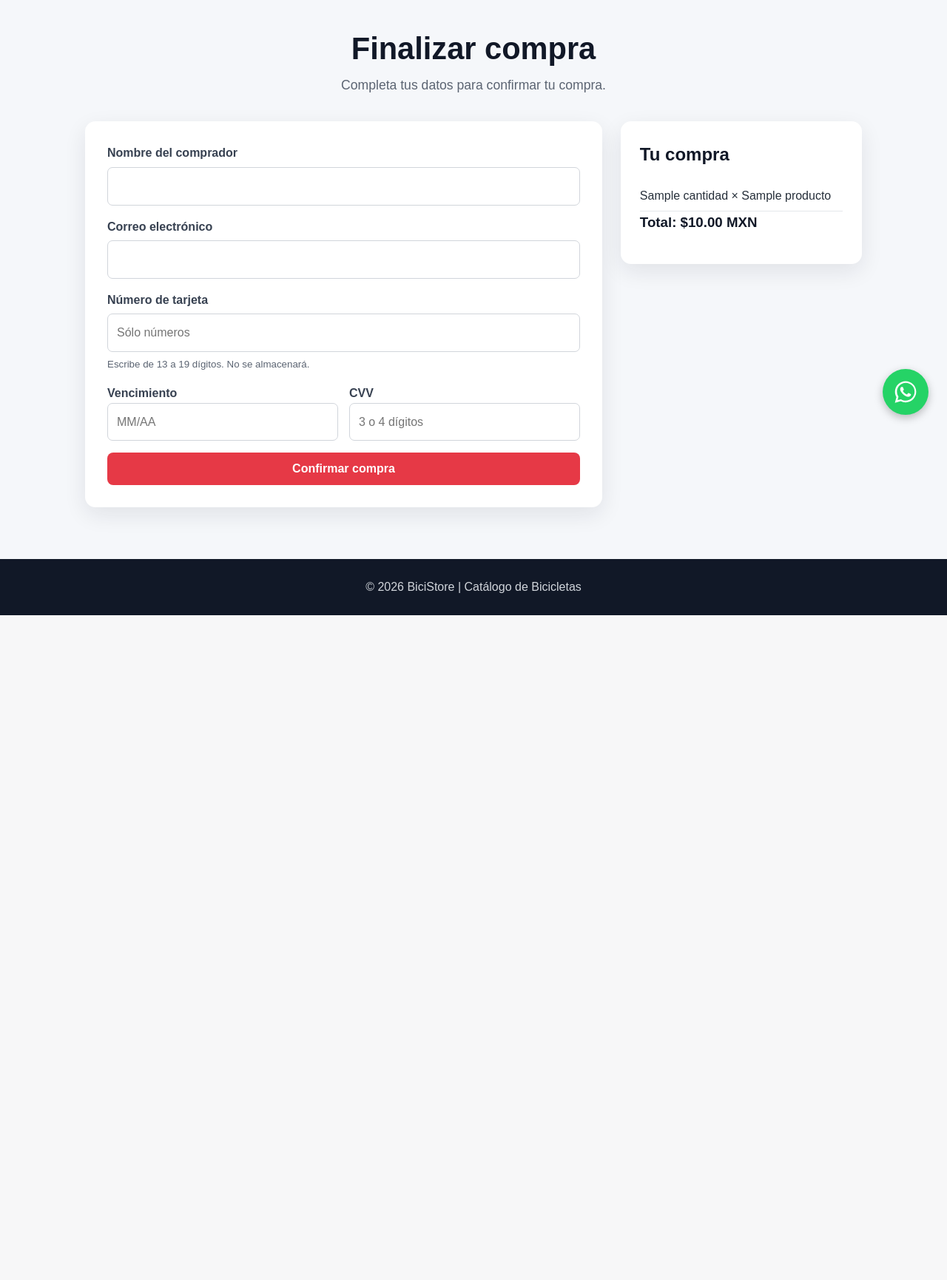
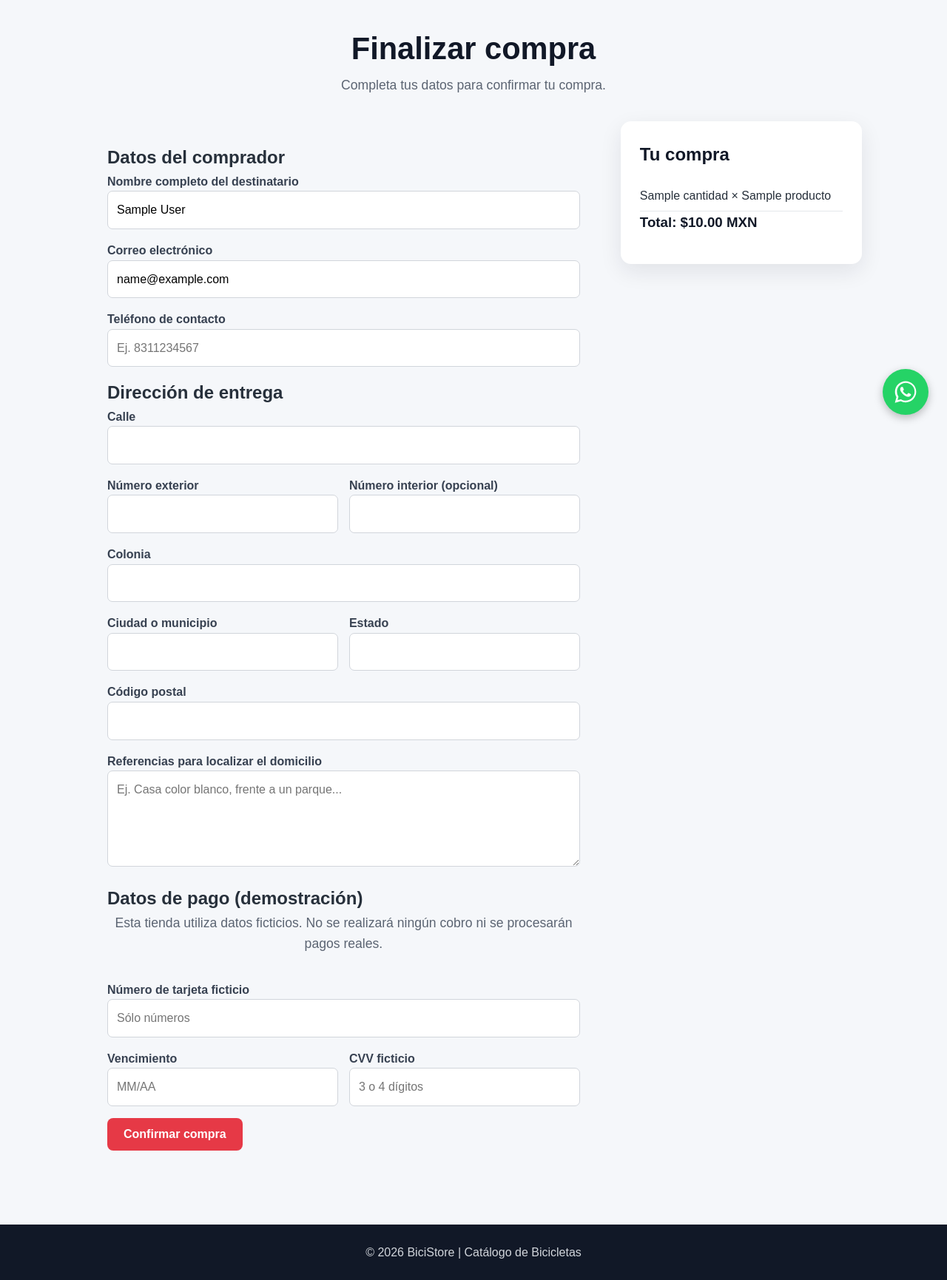
Before and after one commit to BiciStroreWeb/biciStore, a Django app: template biciapp/templates/biciapp/checkout.html in a window 1280 px wide. Shown: the part 214-1945 px from the top of the page at 74% size. Before the commit the page ends 1046 px from the top, so only its background shows below. Run offline with Django 5.2, Linux system fonts and the light colour scheme; a user stored in the database is signed in; tables that the repository leaves empty hold one stand-in row (values such as "Sample post"); the template is opened without the code that fills it: most values are stand-ins (such as "Sample title", 1, 10 or a date in 2020).

Commit message:
Update checkout.html

```diff
--- a/biciapp/templates/biciapp/checkout.html
+++ b/biciapp/templates/biciapp/checkout.html
@@ -1,21 +1,157 @@
 {% extends 'biciapp/base.html' %}
+
 {% block title %}BiciStore | Finalizar compra{% endblock %}
+
 {% block content %}
-<main>
+<main class="checkout-contenedor">
+
     <h1 class="titulo">Finalizar compra</h1>
     <p class="descripcion">Completa tus datos para confirmar tu compra.</p>
+
     <section class="checkout-layout">
-        <div class="formulario formulario-pago">
-            <form method="post" autocomplete="off">
+
+        <div class="formulario-pago">
+            <form method="post" autocomplete="on">
                 {% csrf_token %}
-                <label for="nombre">Nombre del comprador</label><input id="nombre" name="nombre" type="text" required maxlength="120" autocomplete="name">
-                <label for="correo">Correo electrónico</label><input id="correo" name="correo" type="email" required maxlength="254" autocomplete="email">
-                <label for="numero_tarjeta">Número de tarjeta</label><input id="numero_tarjeta" name="numero_tarjeta" type="text" inputmode="numeric" pattern="[0-9 ]{13,23}" maxlength="23" minlength="13" placeholder="Sólo números" required aria-describedby="ayuda-tarjeta"><small id="ayuda-tarjeta">Escribe de 13 a 19 dígitos. No se almacenará.</small>
-                <div class="campos-dobles"><div><label for="vencimiento">Vencimiento</label><input id="vencimiento" name="vencimiento" type="text" inputmode="numeric" pattern="(0[1-9]|1[0-2])/[0-9]{2}" maxlength="5" placeholder="MM/AA" required></div><div><label for="cvv">CVV</label><input id="cvv" name="cvv" type="password" inputmode="numeric" pattern="[0-9]{3,4}" maxlength="4" minlength="3" placeholder="3 o 4 dígitos" required></div></div>
-                <button class="boton" type="submit">Confirmar compra</button>
+
+                <h2>Datos del comprador</h2>
+
+                <label for="nombre">Nombre completo del destinatario</label>
+                <input id="nombre" name="nombre" type="text"
+                       value="{{ request.user.get_full_name }}"
+                       required maxlength="120">
+
+                <label for="correo">Correo electrónico</label>
+                <input id="correo" name="correo" type="email"
+                       value="{{ request.user.email }}"
+                       required maxlength="254">
+
+                <label for="telefono">Teléfono de contacto</label>
+                <input id="telefono" name="telefono" type="tel"
+                       inputmode="tel" maxlength="15"
+                       placeholder="Ej. 8311234567" required>
+
+                <h2>Dirección de entrega</h2>
+
+                <label for="calle">Calle</label>
+                <input id="calle" name="calle" type="text" required>
+
+                <div class="campos-dobles">
+                    <div>
+                        <label for="numero_exterior">Número exterior</label>
+                        <input id="numero_exterior" name="numero_exterior"
+                               type="text" required>
+                    </div>
+
+                    <div>
+                        <label for="numero_interior">Número interior (opcional)</label>
+                        <input id="numero_interior" name="numero_interior"
+                               type="text">
+                    </div>
+                </div>
+
+                <label for="colonia">Colonia</label>
+                <input id="colonia" name="colonia" type="text" required>
+
+                <div class="campos-dobles">
+                    <div>
+                        <label for="ciudad">Ciudad o municipio</label>
+                        <input id="ciudad" name="ciudad" type="text" required>
+                    </div>
+
+                    <div>
+                        <label for="estado">Estado</label>
+                        <input id="estado" name="estado" type="text" required>
+                    </div>
+                </div>
+
+                <label for="codigo_postal">Código postal</label>
+                <input id="codigo_postal" name="codigo_postal"
+                       type="text" inputmode="numeric"
+                       maxlength="5" pattern="[0-9]{5}" required>
+
+                <label for="referencias">Referencias para localizar el domicilio</label>
+                <textarea id="referencias" name="referencias"
+                          rows="3" placeholder="Ej. Casa color blanco, frente a un parque..."></textarea>
+
+                <h2>Datos de pago (demostración)</h2>
+
+                <p class="descripcion">
+                    Esta tienda utiliza datos ficticios. No se realizará ningún
+                    cobro ni se procesarán pagos reales.
+                </p>
+
+                <label for="numero_tarjeta">Número de tarjeta ficticio</label>
+                <input id="numero_tarjeta" name="numero_tarjeta"
+                       type="text" inputmode="numeric"
+                       maxlength="19" placeholder="Sólo números" required>
+
+                <div class="campos-dobles">
+                    <div>
+                        <label for="vencimiento">Vencimiento</label>
+                        <input id="vencimiento" name="vencimiento"
+                               type="text" inputmode="numeric"
+                               maxlength="5" placeholder="MM/AA" required>
+                    </div>
+
+                    <div>
+                        <label for="cvv">CVV ficticio</label>
+                        <input id="cvv" name="cvv" type="text"
+                               inputmode="numeric" maxlength="4"
+                               placeholder="3 o 4 dígitos" required>
+                    </div>
+                </div>
+
+                <button class="boton" type="submit">
+                    Confirmar compra
+                </button>
+
             </form>
         </div>
-        <aside class="resumen-compra"><h2>Tu compra</h2>{% for linea in lineas %}<p>{{ linea.cantidad }} × {{ linea.producto.nombre }}</p>{% endfor %}<h3>Total: ${{ total|floatformat:2 }} MXN</h3></aside>
+
+        <aside class="resumen-compra">
+            <h2>Tu compra</h2>
+
+            {% for linea in lineas %}
+                <p>
+                    {{ linea.cantidad }} ×
+                    {{ linea.producto.nombre }}
+                </p>
+            {% endfor %}
+
+            <h3>Total: ${{ total|floatformat:2 }} MXN</h3>
+        </aside>
+
     </section>
 </main>
+
+<script>
+document.addEventListener("DOMContentLoaded", function () {
+
+    const vencimiento = document.getElementById("vencimiento");
+
+    vencimiento.addEventListener("input", function () {
+        let valor = this.value.replace(/\D/g, "").slice(0, 4);
+
+        if (valor.length >= 3) {
+            valor = valor.slice(0, 2) + "/" + valor.slice(2);
+        }
+
+        this.value = valor;
+    });
+
+    const tarjeta = document.getElementById("numero_tarjeta");
+
+    tarjeta.addEventListener("input", function () {
+        this.value = this.value.replace(/\D/g, "").slice(0, 19);
+    });
+
+    const cvv = document.getElementById("cvv");
+
+    cvv.addEventListener("input", function () {
+        this.value = this.value.replace(/\D/g, "").slice(0, 4);
+    });
+
+});
+</script>
 {% endblock %}
```
